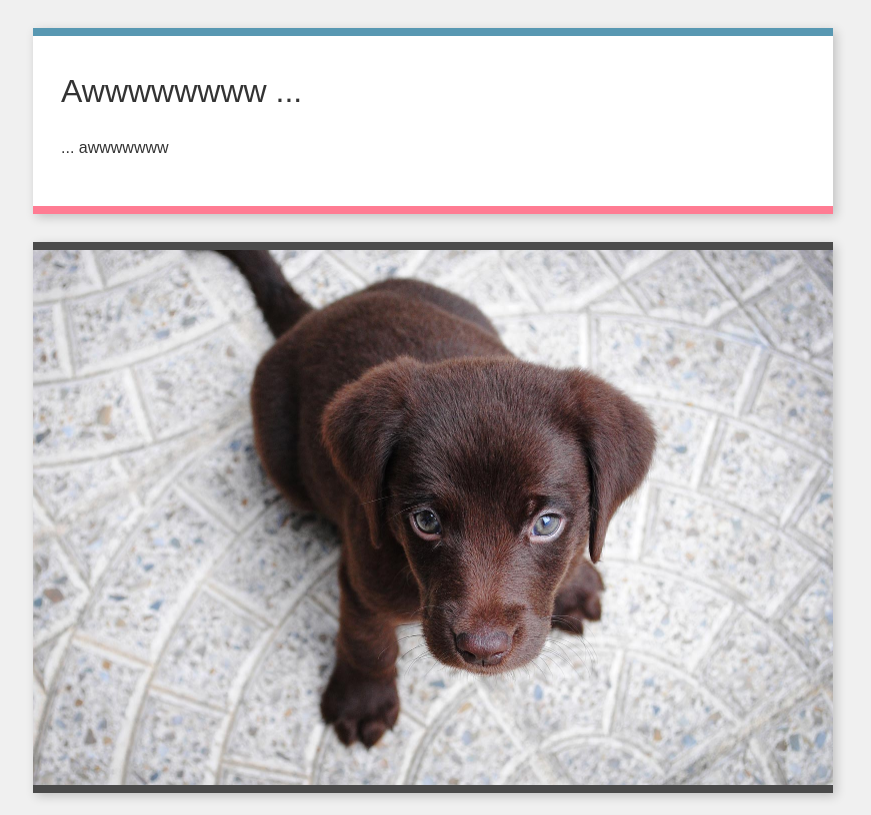
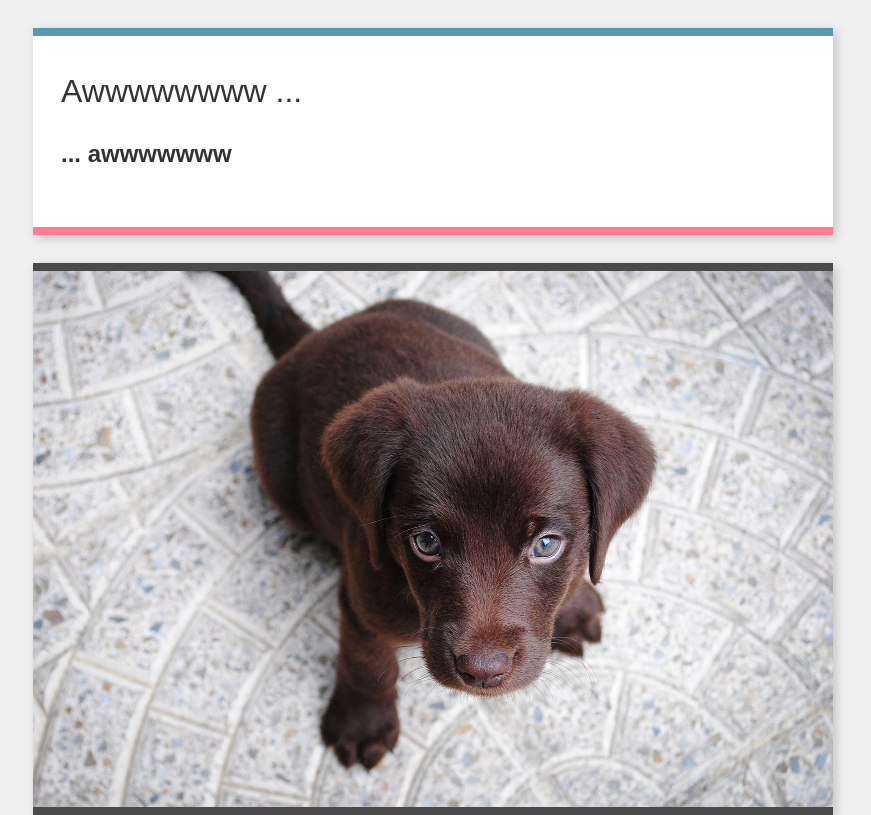
Before and after one commit to martl/awwwww, a plain HTML site: page index.html in a window 1280 px wide. Shown: the top 815 px of the page, without its empty margins (207-1078 px from the left). Drawn offline with Linux system fonts and the light colour scheme.

Commit message:
Add files via upload
im index.html tag p zu h2 geändert
im main.css body background geändert

```diff
--- a/index.html
+++ b/index.html
@@ -11,7 +11,7 @@
 
   <div class="box">
     <h1>Awwwwwwww ... </h1>
-    <p>... awwwwwww</p>
+    <h2>... awwwwwww</h2>
   </div>
 
   <div class="photo">
--- /dev/null
+++ b/main.css
@@ -0,0 +1,47 @@
+* {
+  box-sizing: border-box;
+}
+
+html, body {
+  background-color: #f1f1f1;
+}
+
+body {
+  padding: 28px 15px 0 15px;
+  line-height: 1.7;
+  color: #333;
+}
+
+h1, h2, h3, h4, h5, h6, p {
+  margin: 0 0 1em 0;
+}
+
+img {
+  max-width: 100%;
+  height: auto;
+  display: block;
+}
+
+h1 {
+  font-weight: normal;
+  margin-bottom: .5em;
+}
+
+.box {
+  box-shadow: 3px 3px 10px rgba(0, 0, 0, .2);
+  border-top: 8px solid #5898B2;
+  border-bottom: 8px solid #FF7C93;
+  max-width: 800px;
+  margin: 0 auto;
+  background-color: #FFF;
+  padding: 28px;
+  margin-bottom: 28px;
+}
+
+.photo {
+  box-shadow: 3px 3px 10px rgba(0, 0, 0, .2);
+  border-top: 8px solid #4a4a4a;
+  border-bottom: 8px solid #4a4a4a;
+  max-width: 800px;
+  margin: 0 auto 28px auto;
+}
```
